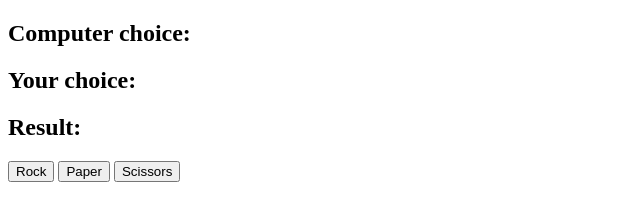
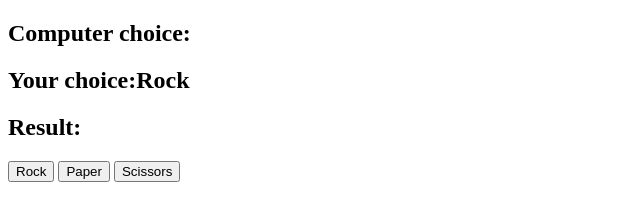
Before and after one commit to dariazalewa/LearningJavaScript2022, a plain HTML site: page Rock Paper Scissors Game/index.html in a window 1280 px wide. Both pictures are taken after a click on the button "Rock". Shown: the full height of the page, 0-640 px from the left. Drawn offline with Linux system fonts and the light colour scheme.

Commit message:
The user can select the required option with the button

```diff
--- a/Rock Paper Scissors Game/app.js
+++ b/Rock Paper Scissors Game/app.js
@@ -1,4 +1,11 @@
-const computerChoice = document.getElementById('computer-choice')
-const userChoice = document.getElementById('user-choice')
+const computerChoiceDisplay = document.getElementById('computer-choice')
+const userChoiceDisplay = document.getElementById('user-choice')
 const resultDisplay = document.getElementById('result')
 const possibleChoices = document.querySelectorAll('button')
+let userChoice
+
+possibleChoices.forEach(possibleChoice => possibleChoice.addEventListener('click', (e) => {
+    userChoice = e.target.id
+    userChoiceDisplay.innerHTML = userChoice
+    generateComputerChoice()
+}))
--- a/Rock Paper Scissors Game/index.html
+++ b/Rock Paper Scissors Game/index.html
@@ -10,8 +10,8 @@
     <h2>Your choice:<span id="user-choice"></span></h2>
     <h2>Result:<span id="result"></span></h2>
 
-    <button id="rock">Rock</button>
-    <button id="paper">Paper</button>
+    <button id="Rock">Rock</button>
+    <button id="Paper">Paper</button>
     <button id="Scissors">Scissors</button>
 
     <script src="app.js" charset="utf-8"></script>
```
